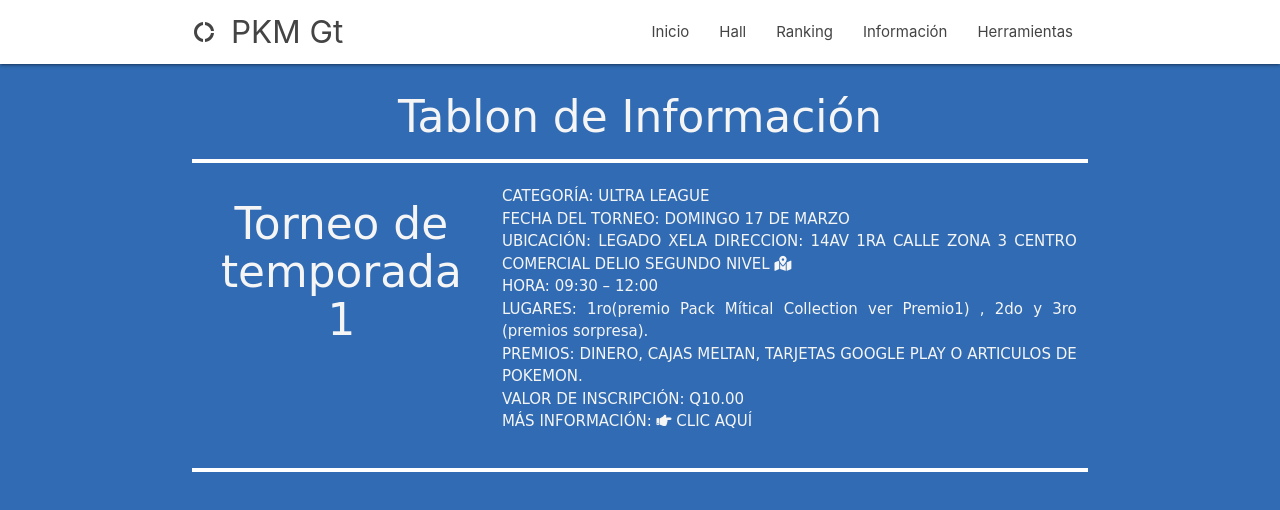
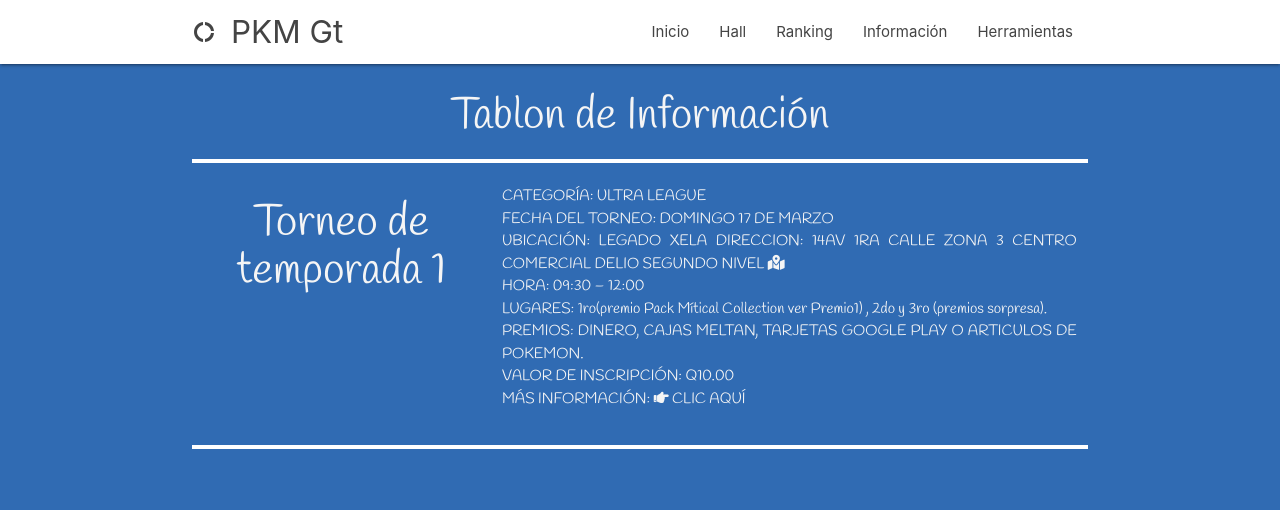
Before and after one commit to pokemastersgt/pokemastersgt, a plain HTML site: page informacion.html in a window 1280 px wide. Drawn offline with nearby package versions, Linux system fonts and the light colour scheme.

Commit message:
cambios en la beta

```diff
--- a/informacion.html
+++ b/informacion.html
@@ -9,6 +9,7 @@
 
   <!-- CSS  -->
   <link href="https://fonts.googleapis.com/icon?family=Material+Icons" rel="stylesheet">
+  <link href="https://fonts.googleapis.com/css?family=Handlee" rel="stylesheet">
   <link rel="stylesheet" href="https://use.fontawesome.com/releases/v5.7.2/css/all.css" integrity="sha384-fnmOCqbTlWIlj8LyTjo7mOUStjsKC4pOpQbqyi7RrhN7udi9RwhKkMHpvLbHG9Sr" crossorigin="anonymous">
   <link href="css/materialize.css" type="text/css" rel="stylesheet" media="screen,projection"/>
   <link href="css/style.css" type="text/css" rel="stylesheet" media="screen,projection"/>
```
